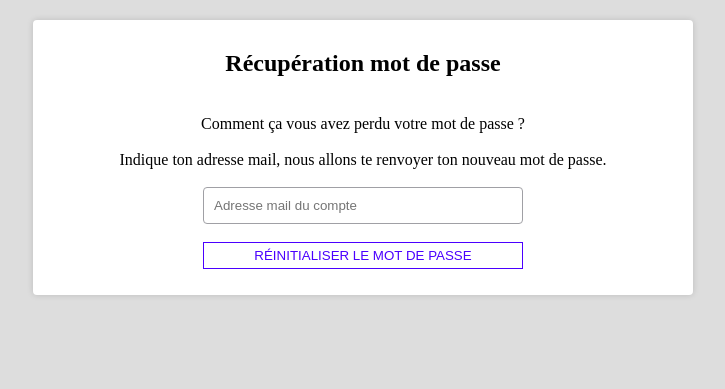
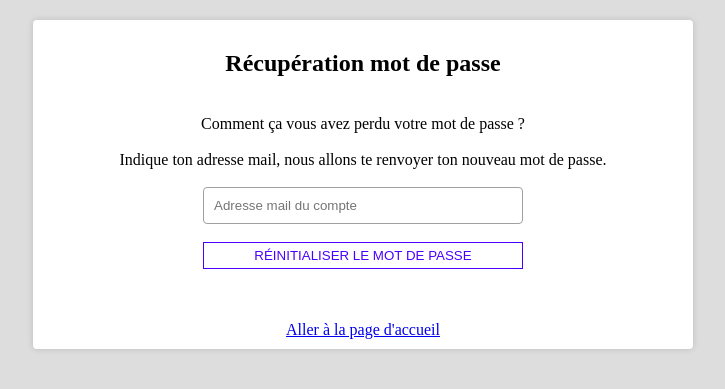
Before and after one commit to JenkoXPlay/ProjetTUT, a PHP site: page /recup_password in a window 1280 px wide. Shown: the top 389 px of the page, without its empty margins (277-1002 px from the left). Run offline with PHP 8.4, Linux system fonts and the light colour scheme; some libraries are stand-ins or nearby versions.

Commit message:
Amélioration UX reset Password

```diff
--- a/recup_password.php
+++ b/recup_password.php
@@ -57,6 +57,9 @@
                 }
             ?>
 
+            <br /><br />
+            <a href="/home">Aller à la page d'accueil</a>
+
         </div>
 
     </body>
```
